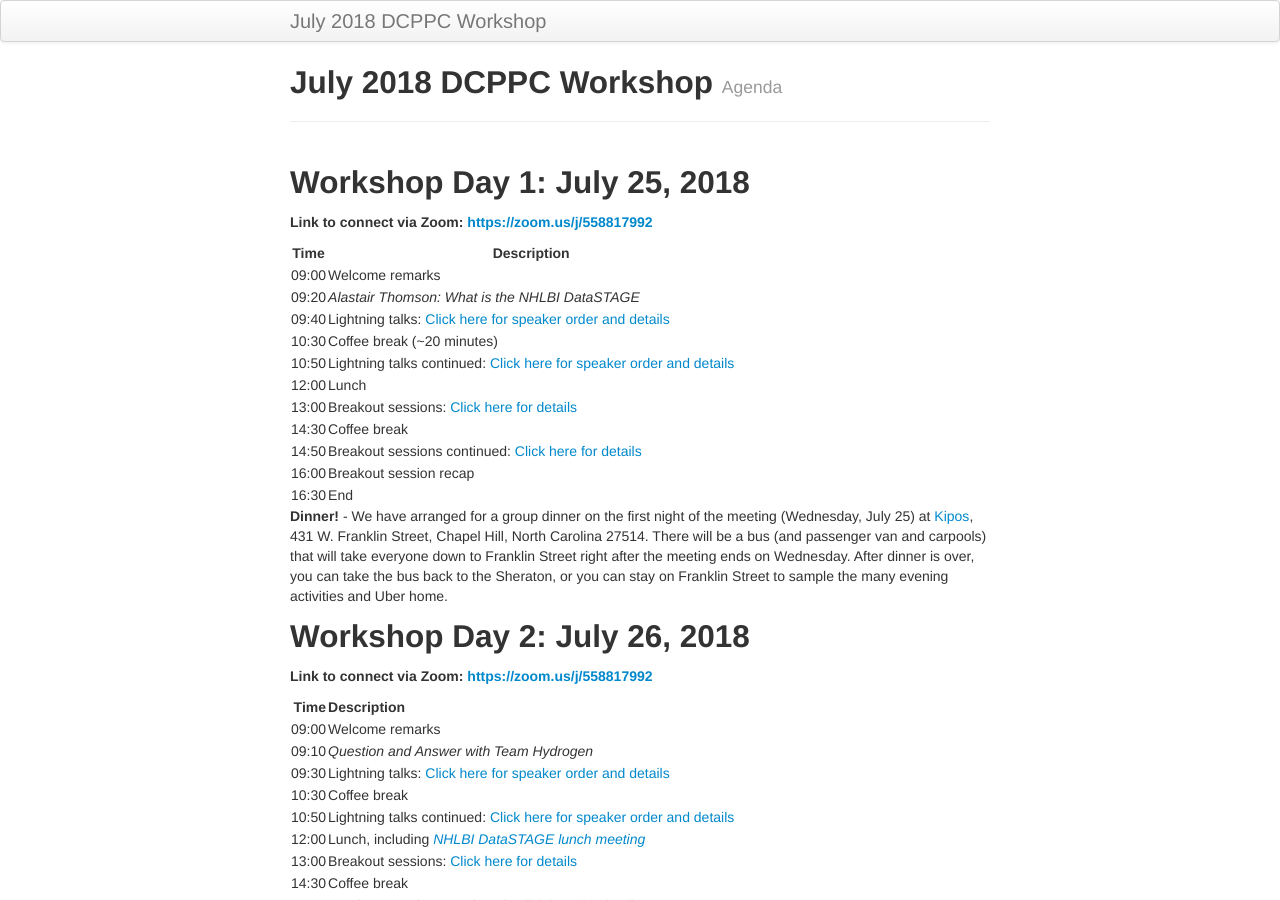
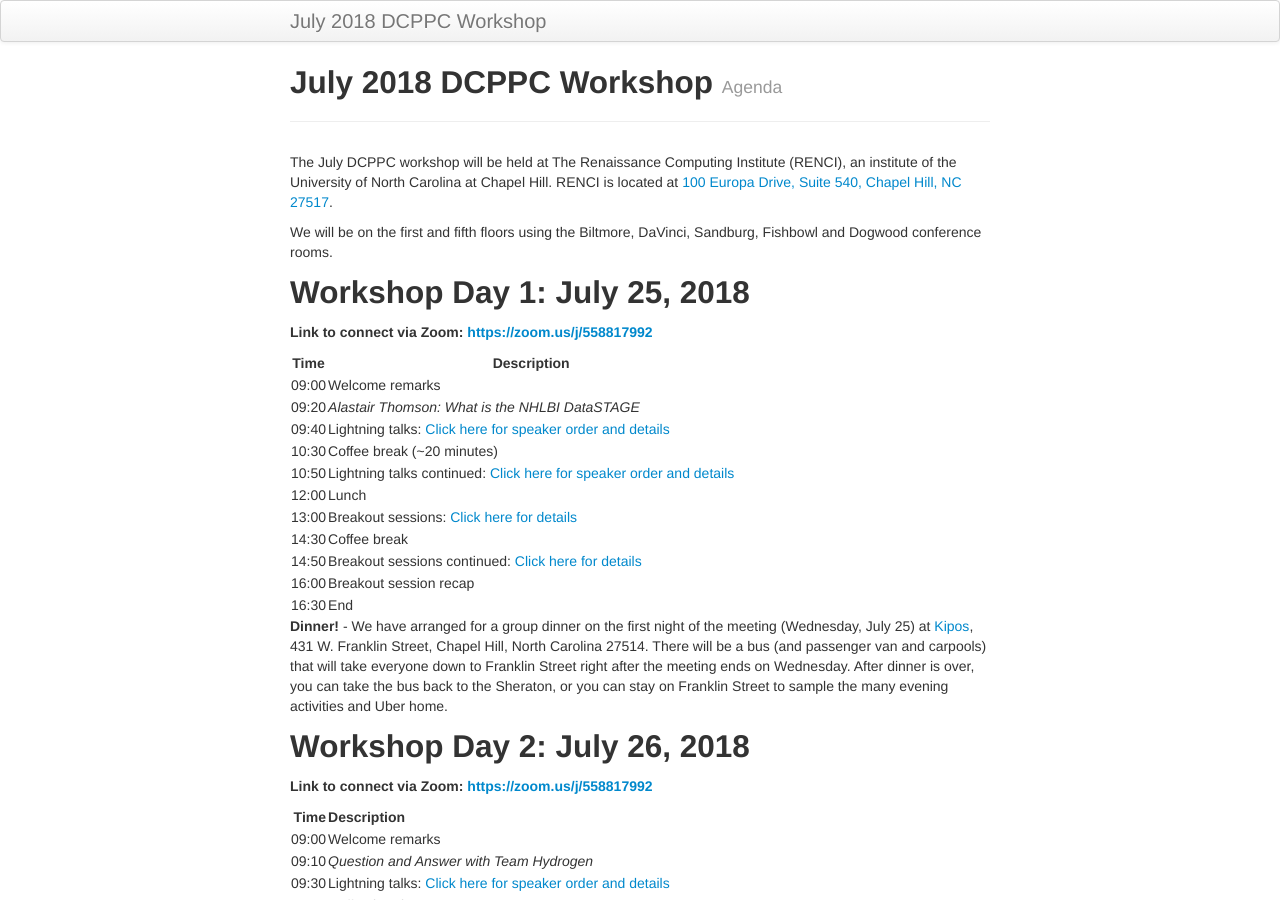
Before and after one commit to dcppc/2018-july-workshop, a Jekyll site: the page built from docs/agenda.md, in a window 1280 px wide and 900 px high. Built offline with Jekyll 4.4.1, drawn with Linux system fonts in a browser that asks for light colours.

Commit message:
directions

```diff
--- a/docs/agenda.md
+++ b/docs/agenda.md
@@ -4,6 +4,10 @@ title: July 2018 DCPPC Workshop
 tagline: Agenda
 
 ---
+
+The July DCPPC workshop will be held at The Renaissance Computing Institute (RENCI), an institute of the University of North Carolina at Chapel Hill. RENCI is located at [100 Europa Drive, Suite 540, Chapel Hill, NC 27517](https://www.google.com/maps/place/100+Europa+Dr,+Chapel+Hill,+NC+27517/@35.9392635,-79.020576,17z/data=!3m1!4b1!4m5!3m4!1s0x89ace7f888b92489:0x726a47e95db81d35!8m2!3d35.9392635!4d-79.0183873).
+
+We will be on the first and fifth floors using the Biltmore, DaVinci, Sandburg, Fishbowl and Dogwood conference rooms.
 
 ## Workshop Day 1: July 25, 2018
 
```
